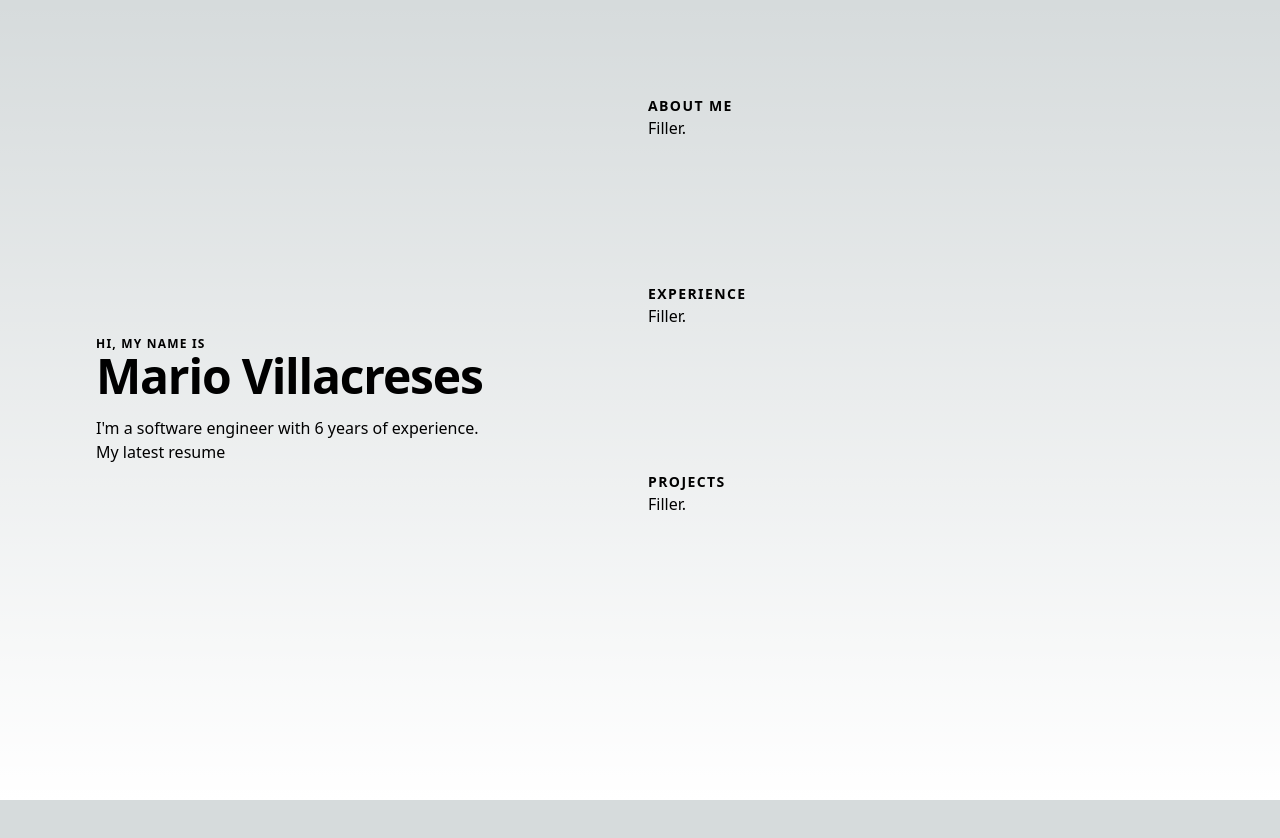
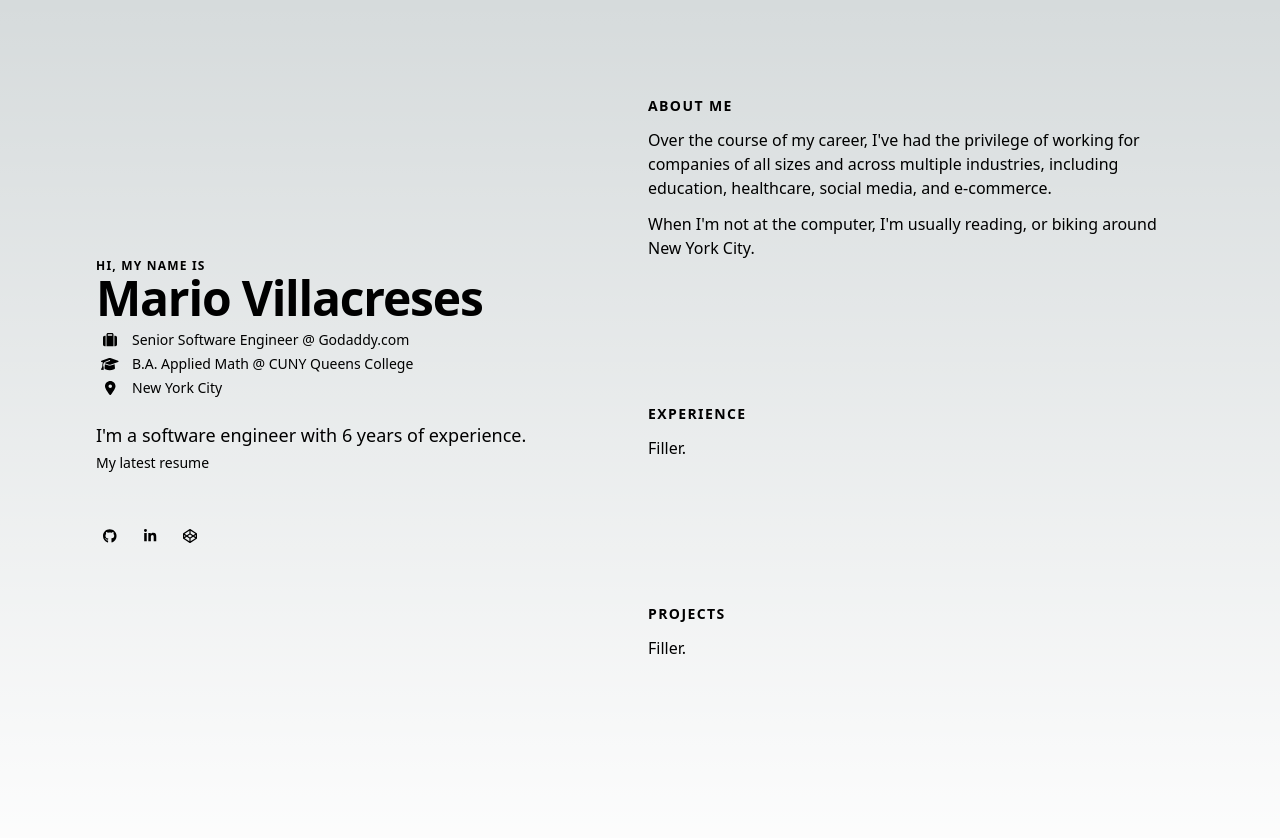
Before and after one commit to villacreses/personal-site, a Next.js app: page / in a window 1280 px wide. Shown: the top 838 px of the page. Before the commit the page ends 800 px from the top, so only its background shows below. Built offline with nearby package versions, Linux system fonts and the light colour scheme.

Commit message:
Update homepage with icons

```diff
--- a/src/app/page.tsx
+++ b/src/app/page.tsx
@@ -1,12 +1,69 @@
-import {InlineLink} from '@/components';
+import {
+  Icon,
+  IconID,
+  IconLink,
+  IconLinkProps,
+  InlineLink,
+} from '@/components';
 import { FC, PropsWithChildren } from 'react';
 
-const Section: FC<PropsWithChildren<{}>> = ({children}) => (
-  <section className="mb-16 scroll-mt-16 md:mb-24 lg:mb-36 lg:scroll-mt-24">{children}</section>
+const Section: FC<PropsWithChildren<{}>> = ({ children }) => (
+  <section className="mb-16 scroll-mt-16 md:mb-24 lg:mb-36 lg:scroll-mt-24">
+    {children}
+  </section>
 );
 
-const SectionHeader: FC<PropsWithChildren<{}>> = ({children}) => (
-  <section className="text-sm font-bold uppercase tracking-widest">{children}</section>
+const SectionHeader: FC<PropsWithChildren<{}>> = ({ children }) => (
+  <section className="text-sm font-bold uppercase tracking-widest mb-3">
+    {children}
+  </section>
+);
+
+type StatsListProps = {
+  items: {
+    icon: IconID;
+    text: string;
+    slug: string;
+    width?: string;
+  }[];
+};
+
+const StatsList: FC<StatsListProps> = ({ items }) => (
+  <ul className="list-none ml-1 mt-2 p-0 text-xs sm:text-sm flex flex-col gap-y-1">
+    {items.map(({ icon, text, slug, width }) => (
+      <li
+        key={slug}
+        className="grid align-center gap-x-3"
+        style={{ gridTemplateColumns: '20px 1fr' }}
+      >
+        <Icon
+          iconId={icon}
+          style={{ width }}
+          containerStyles={{ height: '.875rem', marginTop: '.1875rem' }}
+        />
+        <span>{text}</span>
+      </li>
+    ))}
+  </ul>
+);
+
+const LinksList: FC<{items: IconLinkProps[]}> = ({ items }) => (
+  <ul className="list-none ml-1 mt-14 p-0 text-sm flex gap-x-2">
+    {items.map((props) => (
+      <li
+        key={props.slug}
+        className="grid align-center gap-x-3"
+        style={{ gridTemplateColumns: '20px 1fr' }}
+      >
+        <IconLink
+          iconProps={{
+            containerStyles: { height: '.875rem', marginTop: '.1875rem' },
+          }}
+          {...props}
+        />
+      </li>
+    ))}
+  </ul>
 );
 
 export default function Home() {
@@ -14,18 +71,54 @@ export default function Home() {
     <div className="lg:flex lg:justify-between lg:gap-4 mx-auto min-h-screen max-w-screen-xl px-6 py-12 font-sans md:px-12 md:py-20 lg:px-24 lg:py-0">
       <header className="lg:sticky lg:top-0 lg:flex lg:max-h-screen lg:w-1/2 lg:flex-col lg:justify-center lg:py-24">
         <h1 className="flex flex-col">
-          <span className="text-xs font-semibold uppercase tracking-widest">Hi, my name is </span>
-          <strong className="text-4xl font-bold tracking-tight sm:text-5xl">Mario Villacreses</strong>
+          <span className="text-xs font-semibold uppercase tracking-widest">
+            Hi, my name is{' '}
+          </span>
+          <strong className="text-4xl font-bold tracking-tight sm:text-5xl">
+            Mario Villacreses
+          </strong>
         </h1>
-        <p className="mt-4 max-w-md leading-normal">I&apos;m a software engineer with 6 years of experience.</p>
-        <p>
+        <StatsList
+          items={[
+            {
+              icon: 'suitcase',
+              slug: 'job',
+              text: 'Senior Software Engineer @ Godaddy.com',
+            },
+            {
+              icon: 'school',
+              slug: 'school',
+              text: 'B.A. Applied Math @ CUNY Queens College',
+            },
+            { icon: 'location', slug: 'nyc', text: 'New York City' },
+          ]}
+        />
+        <p className="text-lg mt-6 max-w-md leading-normal">
+          I&apos;m a software engineer with 6 years of experience.
+        </p>
+        <p className="text-sm mt-1">
           <InlineLink href="#">My latest resume</InlineLink>
         </p>
+        <LinksList
+          items={[
+            { slug: 'github', label: 'My GitHub profile', href: '#' },
+            { slug: 'linkedin', label: 'My LinkedIn profile', href: '#' },
+            { slug: 'codepen', label: 'CodePen', href: '#' },
+          ]}
+        />
       </header>
       <main className="pt-24 lg:w-1/2 lg:py-24">
         <Section>
           <SectionHeader>About me</SectionHeader>
-          <p>Filler.</p>
+          <p className="mb-3">
+            Over the course of my career, I&apos;ve had the privilege of working for
+            companies of all sizes and across multiple industries, including education,
+            healthcare, social media, and e-commerce.
+          </p>
+          <p>
+            When I&apos;m not at the computer, I&apos;m usually reading, or biking around
+            New York City.
+          </p>
         </Section>
         <Section>
           <SectionHeader>Experience</SectionHeader>
--- a/src/components/Icon.tsx
+++ b/src/components/Icon.tsx
@@ -1,4 +1,4 @@
-import {ComponentProps, FC} from 'react';
+import {ComponentProps, FC, HTMLProps} from 'react';
 import Link from 'next/link';
 import {FontAwesomeIcon} from '@fortawesome/react-fontawesome';
 import {
@@ -23,6 +23,7 @@ import {
   faSuitcase,
   faCaretUp,
   faCaretDown,
+  faLocationDot,
 } from '@fortawesome/free-solid-svg-icons';
 
 export enum ExperienceCategory {
@@ -48,6 +49,7 @@ export const iconMap = {
   hourglass: faHourglass,
   caretUp: faCaretUp,
   caretDown: faCaretDown,
+  location: faLocationDot,
   [ExperienceCategory.JOBS]: faSuitcase,
   [ExperienceCategory.HACKATHON]: faHourglass,
   [ExperienceCategory.EDUCATION]: faGraduationCap,
@@ -55,20 +57,31 @@ export const iconMap = {
 
 export type IconID = keyof typeof iconMap;
 
+type IconIdProps = { iconId: IconID };
 type FAProps = Omit<ComponentProps<typeof FontAwesomeIcon>, 'icon'>
 
 export interface IconProps extends FAProps {
-  id: IconID;
+  containerStyles?: IconProps['style'];
 }
+
+export type IconPropsWithId = IconProps & IconIdProps;
 
 export type IconLinkProps = {
   href: string;
   label: string;
   slug: IconID;
+  iconProps?: IconProps;
 };
 
-export const Icon: FC<IconProps> = ({ id, ...props }) => (
-  <FontAwesomeIcon icon={iconMap[id]} {...props} />
+export const Icon: FC<IconPropsWithId> = ({ iconId, size, style, containerStyles, ...props }) => (
+  <div className="flex justify-center" style={containerStyles}>
+    <FontAwesomeIcon
+      icon={iconMap[iconId]}
+      className="leading-4 block"
+      style={{minHeight: '.875rem', ...style}}
+      {...props}
+    />
+  </div>
 );
 
 export const IconLink: FC<IconLinkProps> = ({ href, label, slug }) => (
@@ -77,6 +90,6 @@ export const IconLink: FC<IconLinkProps> = ({ href, label, slug }) => (
     title={label}
     aria-label={label}
   >
-    <Icon id={slug} />
+    <Icon iconId={slug} />
   </Link>
 );
```
